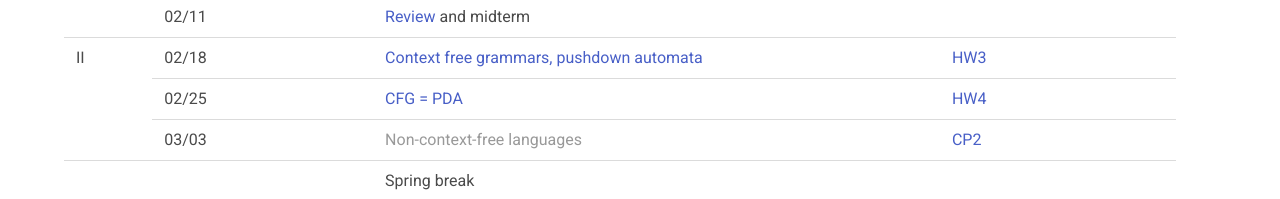
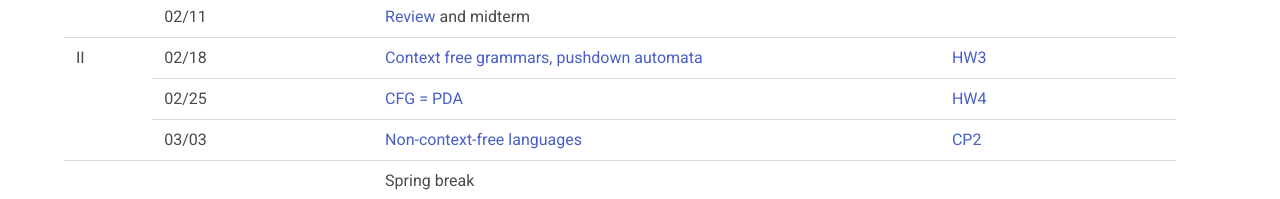
Before and after one commit to ND-CSE-30151/spring-2020, a plain HTML site: page www/index.html in a window 1280 px wide. Shown: the part 1625-1824 px from the top of the page. Drawn offline with nearby package versions, Linux system fonts and the light colour scheme.

Commit message:
week 7 notes

```diff
--- a/www/index.html
+++ b/www/index.html
@@ -238,7 +238,7 @@
                 </tr>
                 <tr class="unit">
                   <td>03/03</td>
-                  <td><a class="old" href="http://nbviewer.ipython.org/github/ND-CSE-30151/Spring-2018/blob/master/notes/week07/week07.ipynb">Non-context-free languages</a></td>
+                  <td><a href="http://nbviewer.ipython.org/github/ND-CSE-30151/Spring-2020/blob/master/notes/week07/week07.ipynb">Non-context-free languages</a></td>
                   <td><a href="http://nbviewer.jupyter.org/github/ND-CSE-30151-SP20/theory-project-skeleton/blob/master/doc/cp2.pdf">CP2</a></td>
                 </tr>
                 <tr>
```
Also changed, not shown: 6 other files.
